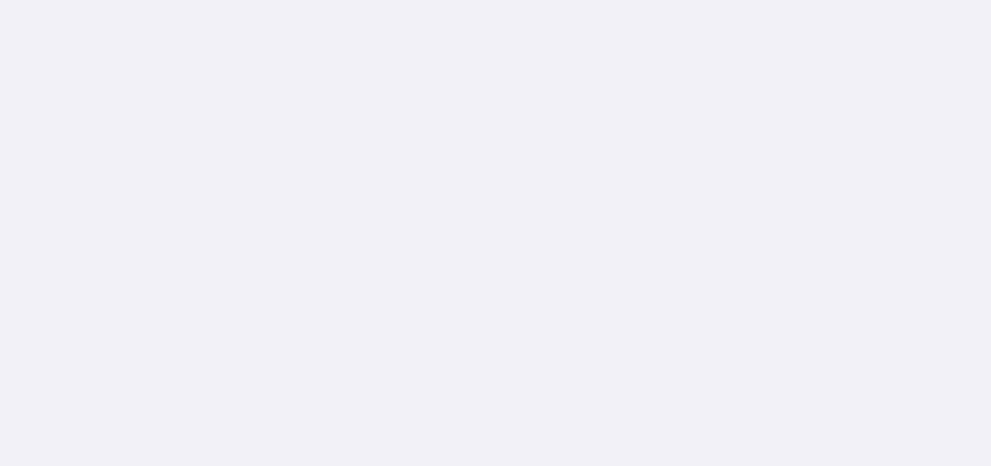
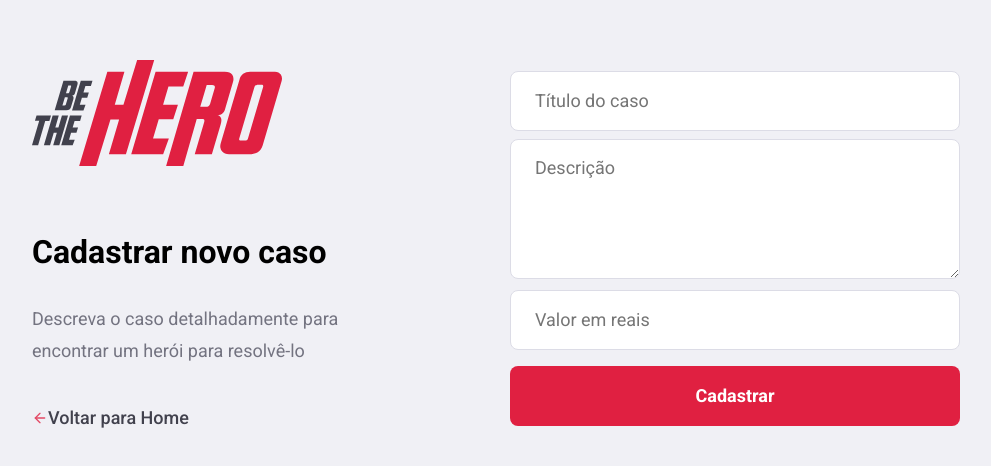
Before and after one commit to vinaud/SemanaOmnistack, a React (Create React App) app in the folder frontend/: page /incidents/new in a window 1280 px wide. Shown: the part 156-622 px from the top of the page, without its empty margins (144-1135 px from the left). Built offline with nearby package versions, Linux system fonts and the light colour scheme.

Commit message:
Layout da pagina de cadastro de casos

```diff
--- a/frontend/src/global.css
+++ b/frontend/src/global.css
@@ -28,6 +28,17 @@
     border: 1px solid #dcdce6;
     border-radius: 8px;
     padding: 0 24px;
+}
+
+form textarea{
+    width: 100%;
+    resize: vertical;
+    min-height: 140px;
+    color: #333;
+    border: 1px solid #dcdce6;
+    border-radius: 8px;
+    padding: 16px 24px;
+    line-height: 24px;
 }
 
 .button{
--- /dev/null
+++ b/frontend/src/pages/NewIncident/index.js
@@ -0,0 +1,29 @@
+import React from 'react';
+import './styles.css';
+import logoImg from '../../assets/logo.svg';
+import {FiArrowLeft} from 'react-icons/fi';
+import {Link} from 'react-router-dom';
+
+export default function NewIncident()
+{
+    return(
+        <div className="new-incident-container">
+        <div className="content">
+            <section>
+                <img src={logoImg} alt="Be the Hero" />
+                <h1>Cadastrar novo caso</h1>
+                <p>Descreva o caso detalhadamente para encontrar um herói para resolvê-lo</p>
+                <Link className ="back-link" to="/profile"> <FiArrowLeft size={16} color = "#e02041"/> Voltar para Home</Link>
+            </section>
+
+            <form>
+                <input placeholder="Título do caso"/>
+                <textarea placeholder="Descrição"/>
+                <input placeholder="Valor em reais"/>
+
+                <button className="button" type="submit">Cadastrar</button>
+            </form>
+        </div>
+    </div>
+    );
+}
--- /dev/null
+++ b/frontend/src/pages/NewIncident/styles.css
@@ -0,0 +1,54 @@
+ .new-incident-container{
+    width:100%;
+    max-width:1120px;
+    height: 100vh;
+    margin: 0 auto;
+
+    display: flex;
+    align-items: center;
+    justify-content: center;
+
+}
+
+ .new-incident-container .content{
+    width:100%;
+    padding: 96px;
+    background: #f0f0f5;
+    box-shadow: 0 0 100px rgba(0, 0, 0, 0.1);
+    border-radius: 8px;
+
+    display: flex;
+    justify-content: space-between;
+    align-items: center;
+
+}
+
+.new-incident-container .content section{
+    width:100%;
+    max-width: 380px;
+
+}
+
+.new-incident-container .content section h1{
+   margin: 64px 0 32px;
+   font-size: 32px;
+
+}
+
+.new-incident-container .content section p{
+    font-size: 18px;
+    color: #737380;
+    line-height: 32px;
+
+ }
+
+ .new-incident-container .content form{
+    width: 100%;
+    max-width: 450px;
+
+ }
+
+ .new-incident-container .content form input,
+ .new-incident-container .content form textarea{
+    margin-top: 8px;
+ }
--- a/frontend/src/routes.js
+++ b/frontend/src/routes.js
@@ -4,6 +4,7 @@
 import Logon from'./pages/Logon';
 import Register from'./pages/Register';
 import Profile from'./pages/Profile';
+import NewIncident from'./pages/NewIncident';
 
 export default function Routes() {
     return (
@@ -12,6 +13,7 @@
                 <Route path="/" exact component={Logon} />
                 <Route path="/register" component={Register} />
                 <Route path="/profile" component={Profile} />
+                <Route path="/incidents/new" component={NewIncident} />
             </Switch>
         </BrowserRouter>
     );
```
